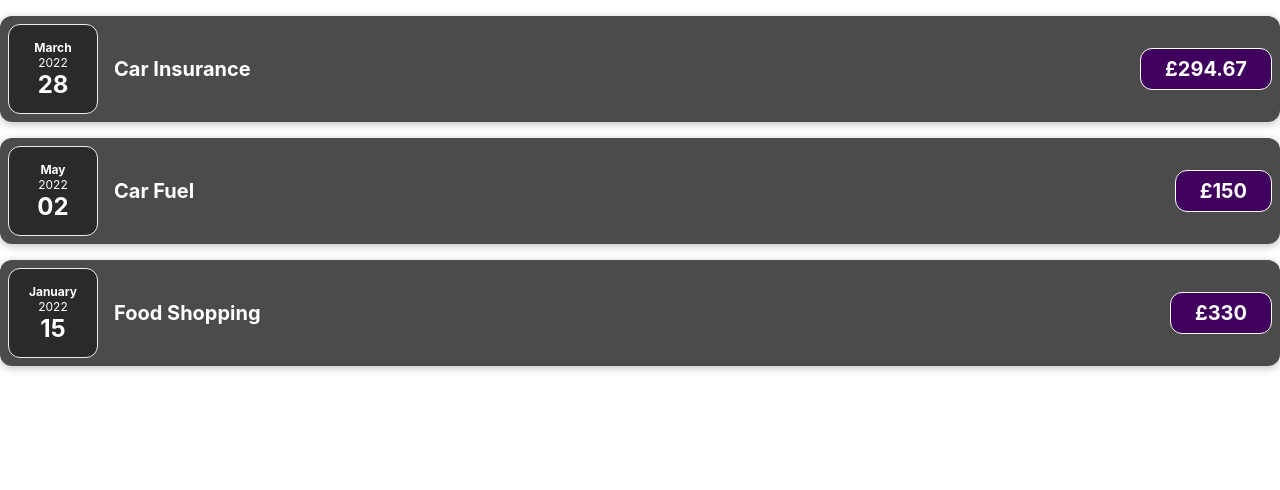
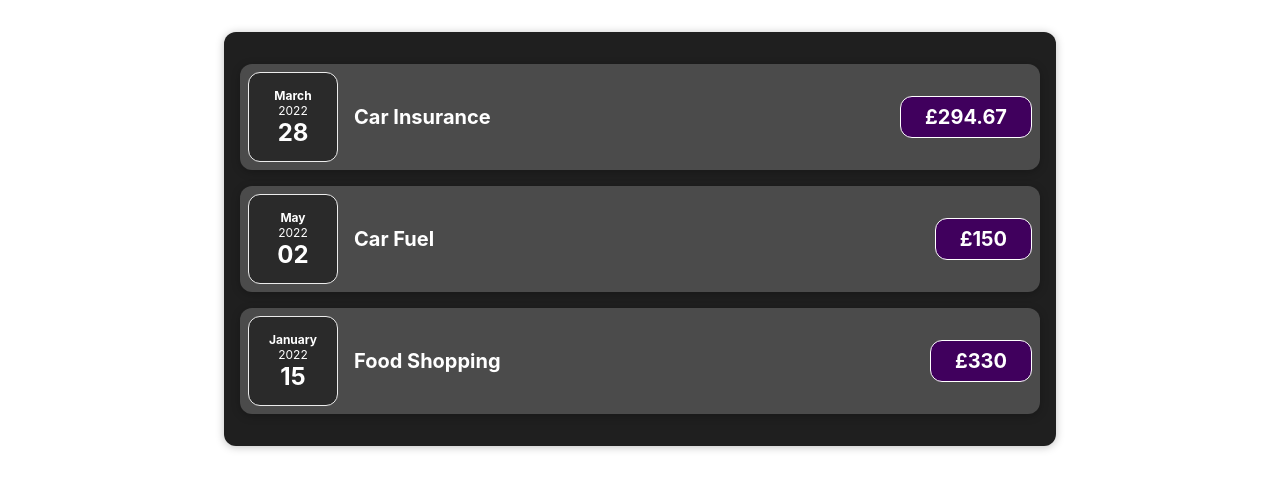
Before and after one commit to JAYMAC1/react-complete-inc-redux, a React (Create React App) app in the folder react-complete-guide/: page / in a window 1280 px wide. Shown: the top 490 px of the page. Built offline with nearby package versions, Linux system fonts and the light colour scheme.

Commit message:
created Expenses component

```diff
--- a/react-complete-guide/src/App.js
+++ b/react-complete-guide/src/App.js
@@ -1,4 +1,4 @@
-import ExpenseItem from './components/ExpenseItem'
+import Expenses from './components/Expenses'
 
 const App = () => {
   const expenses = [
@@ -23,11 +23,8 @@ const App = () => {
   ]
 
   return (
-    <div>
-      {expenses.length > 0 &&
-        expenses.map((expense) => (
-          <ExpenseItem key={expense.id} expense={expense} />
-        ))}
+    <div className='expenses'>
+      <Expenses expenses={expenses} />
     </div>
   )
 }
--- /dev/null
+++ b/react-complete-guide/src/components/Expenses.css
@@ -0,0 +1,9 @@
+.expenses {
+  padding: 1rem;
+  background-color: rgb(31, 31, 31);
+  margin: 2rem auto;
+  width: 50rem;
+  max-width: 95%;
+  border-radius: 12px;
+  box-shadow: 0 1px 8px rgba(0, 0, 0, 0.25);
+}
--- /dev/null
+++ b/react-complete-guide/src/components/Expenses.jsx
@@ -0,0 +1,15 @@
+import ExpenseItem from './ExpenseItem'
+import './Expenses.css'
+
+const Expenses = ({ expenses }) => {
+  return (
+    <div>
+      {expenses.length > 0 &&
+        expenses.map((expense) => (
+          <ExpenseItem key={expense.id} expense={expense} />
+        ))}
+    </div>
+  )
+}
+
+export default Expenses
```
